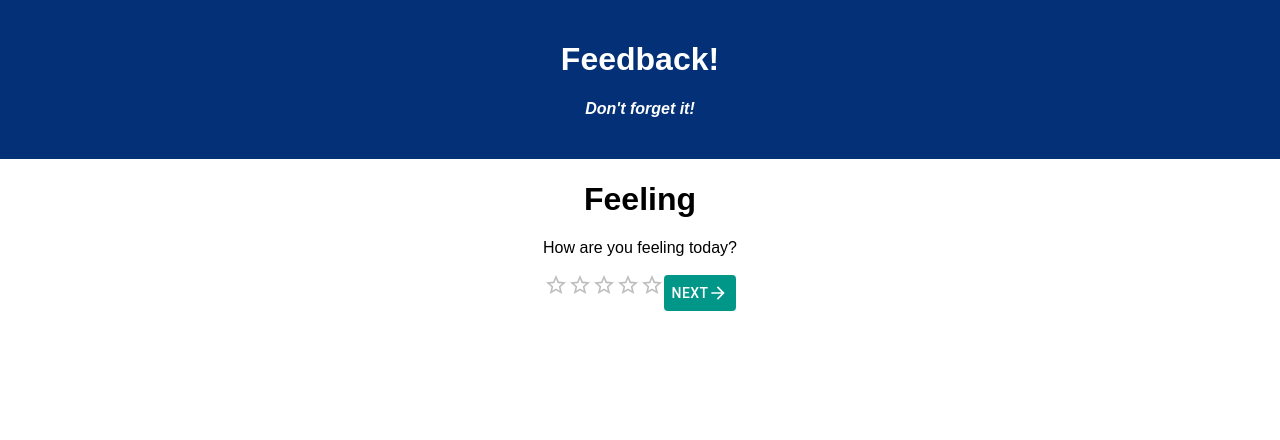
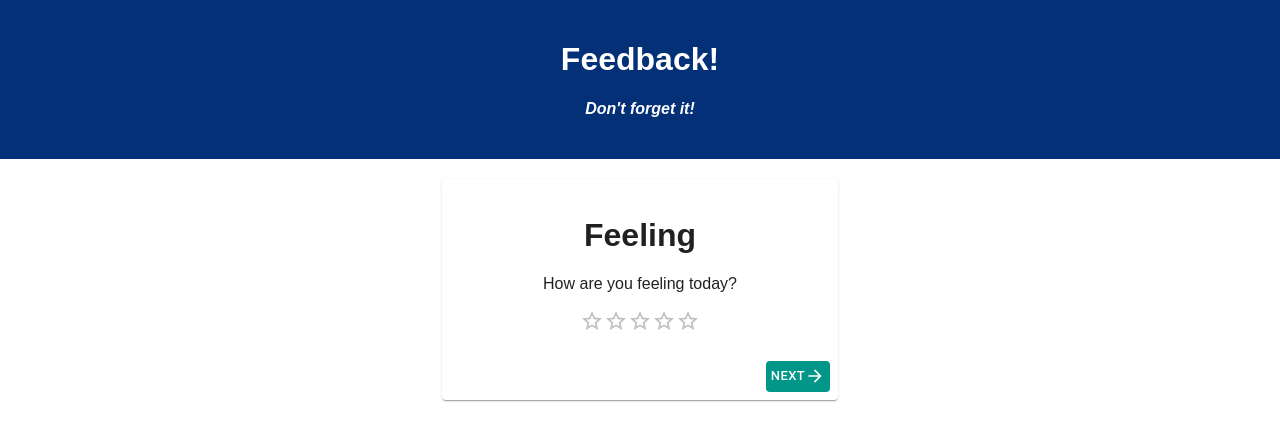
Before and after one commit to danielfenske/redux-feedback-loop, a React (Create React App) app: page /#/feeling in a window 1280 px wide. Shown: the top 440 px of the page. Built offline with nearby package versions, Linux system fonts and the light colour scheme; no server answers.

Commit message:
Added Material UI container to form section

```diff
--- a/src/components/App/App.css
+++ b/src/components/App/App.css
@@ -25,3 +25,8 @@ h4 {
 input {
   width: 30px;
 }
+
+.cardActionContainer {
+  display: flex;
+  justify-content: flex-end;
+}
--- a/src/components/Feeling/Feeling.jsx
+++ b/src/components/Feeling/Feeling.jsx
@@ -4,12 +4,9 @@ import { useDispatch } from "react-redux";
 import { useHistory } from 'react-router-dom';
 
 // import Material UI
-import { Typography, Rating, Button } from '@mui/material';
-import { styled } from '@mui/material/styles';
+import {Typography, Rating, Button, Container, styled, Card, CardContent, CardActions} from '@mui/material';
 import { teal } from '@mui/material/colors';
 import ArrowForwardIcon from '@mui/icons-material/ArrowForward';
-import Box from '@mui/material/Box';
-import Card from '@mui/material/Card';
 
 const Feeling = () => {
     // declare state variable for feeling
@@ -52,28 +49,39 @@ const Feeling = () => {
     }));
 
     return (
-        <div className="formContainer">
-            <h1>Feeling</h1>
-            <p>How are you feeling today?</p>
+        <>
+            {/* <div className="formContainer">
+                <h1>Feeling</h1>
+                <p>How are you feeling today?</p>
 
-            {/* <input
+                <input
                 type="number"
                 onChange={handleInputChange}
                 placeholder="choose between 1-5"
                 min="0"
                 max="5"
-            /> */}
-
-            <Typography component="legend"></Typography>
-            <Rating
-                name="simple-controlled"
-                onChange={handleInputChange}
             />
 
-            {/* <button onClick={handleClick}>Next</button> */}
-            <ColorButton variant="text" onClick={handleClick}>Next<ArrowForwardIcon fontSize="small"/></ColorButton>
+                <button onClick={handleClick}>Next</button>
+            </div> */}
+            <Container maxWidth="xs">
+                <Card>
+                    <CardContent>
+                        <h1>Feeling</h1>
+                        <p>How are you feeling today?</p>
 
-        </div>
+                        <Rating
+                            name="simple-controlled"
+                            onChange={handleInputChange}
+                        />
+                    </CardContent>
+
+                    <CardActions className="cardActionContainer">
+                        <ColorButton variant="text" size="small" onClick={handleClick}>Next<ArrowForwardIcon fontSize="small" /></ColorButton>
+                    </CardActions>
+                </Card>
+            </Container>
+        </>
     );
 }
 
```
